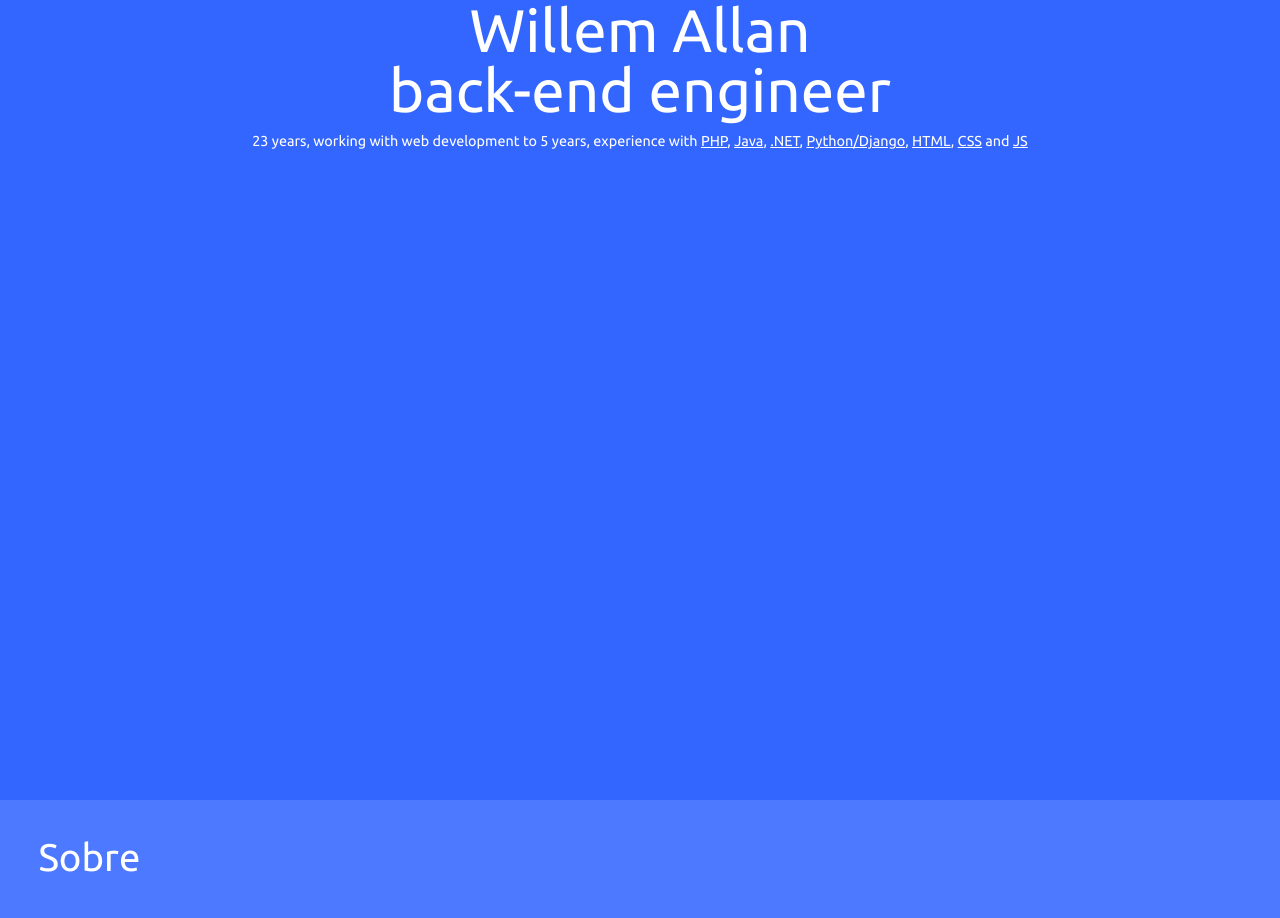
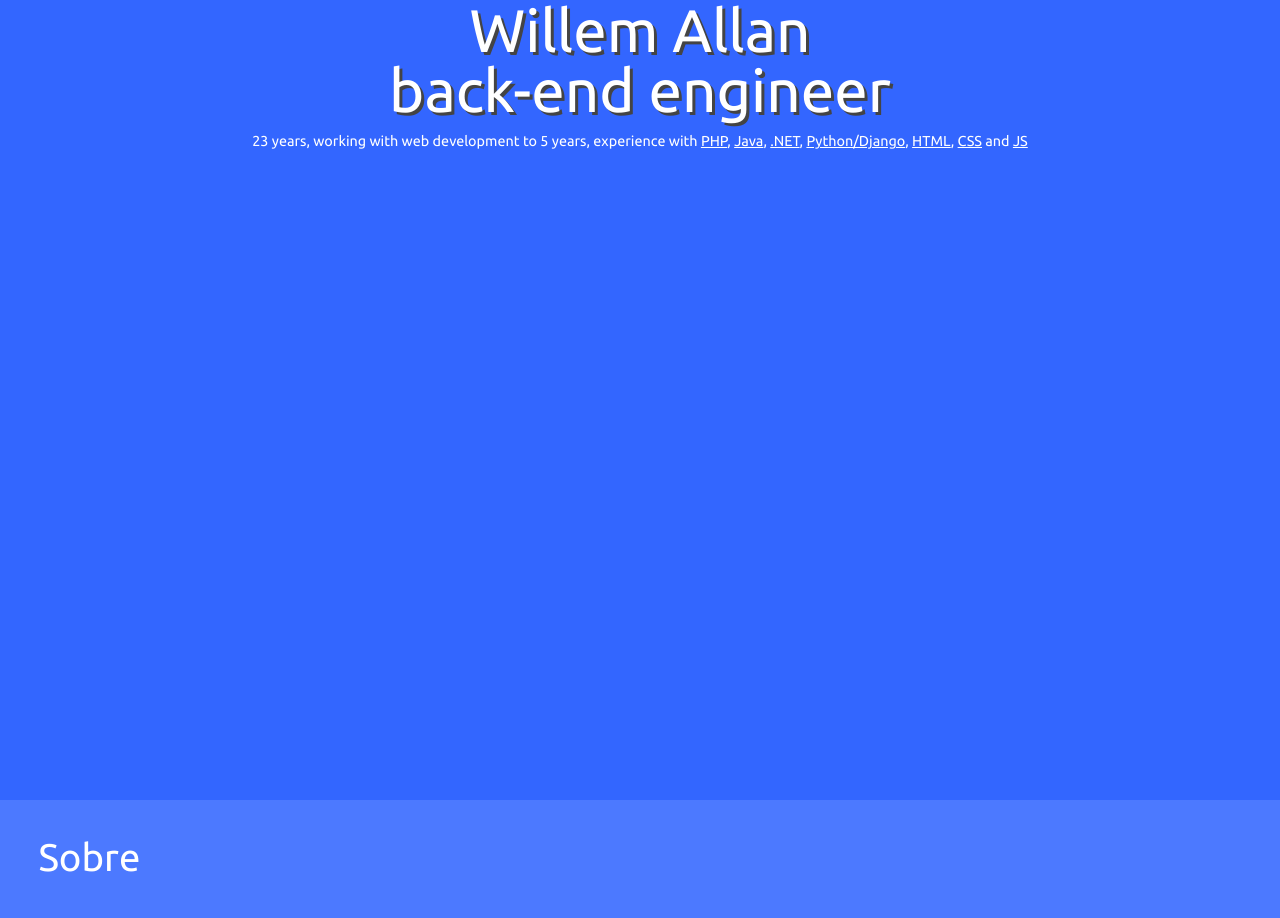
Before and after one commit to wiskton/wiskton.github.io, a plain HTML site: page index.html in a window 1280 px wide. Shown: the top 918 px of the page. Drawn offline with Linux system fonts and the light colour scheme.

Commit message:
estilo css

```diff
--- a/css/estilo.css
+++ b/css/estilo.css
@@ -22,6 +22,7 @@ body{
     font-family: 'Ubuntu',sans-serif;
     font-size: 5em;
     text-align: center;
+    text-shadow: 3px 3px #444444;
 }
 
 #home p {
```
